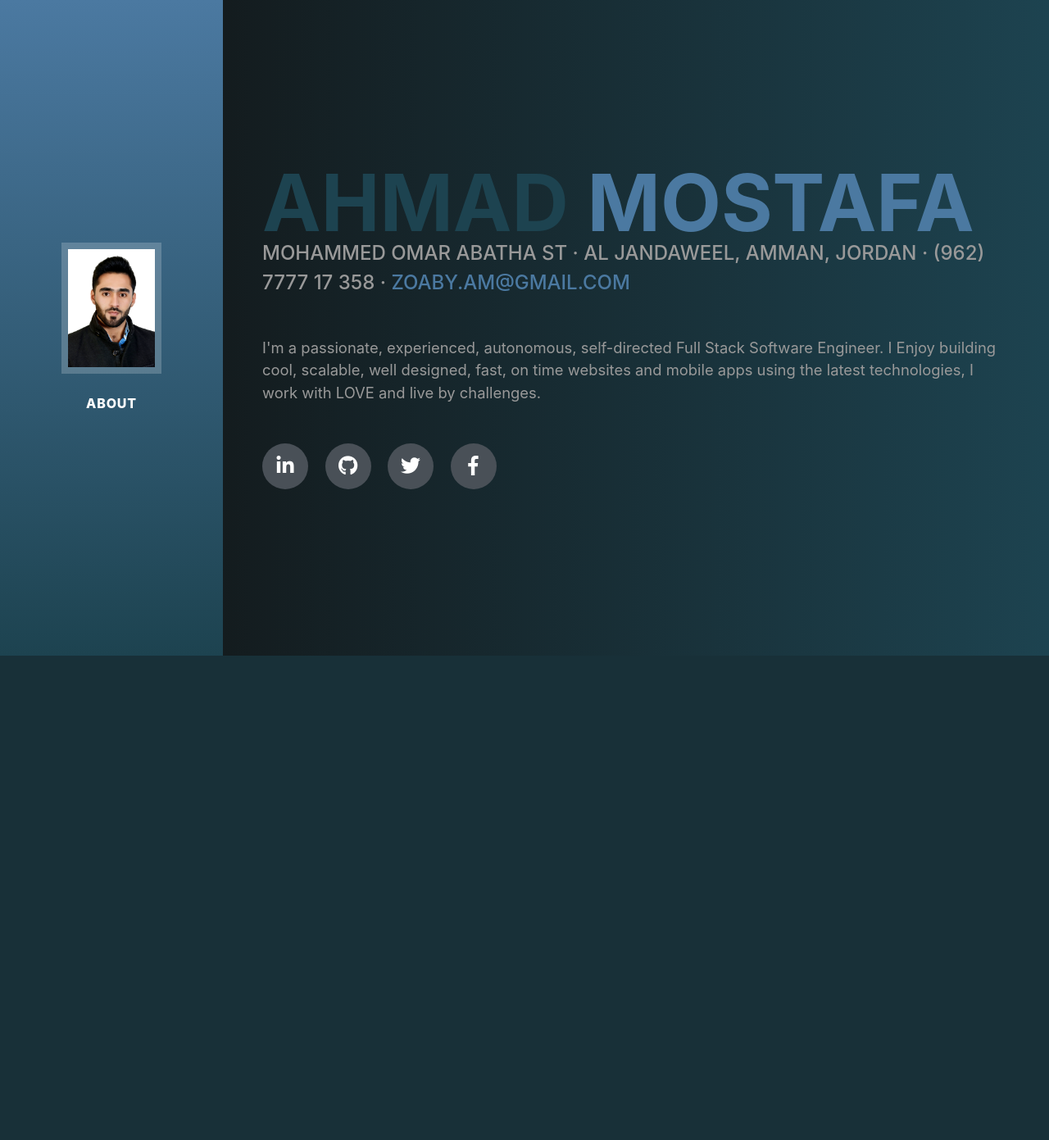
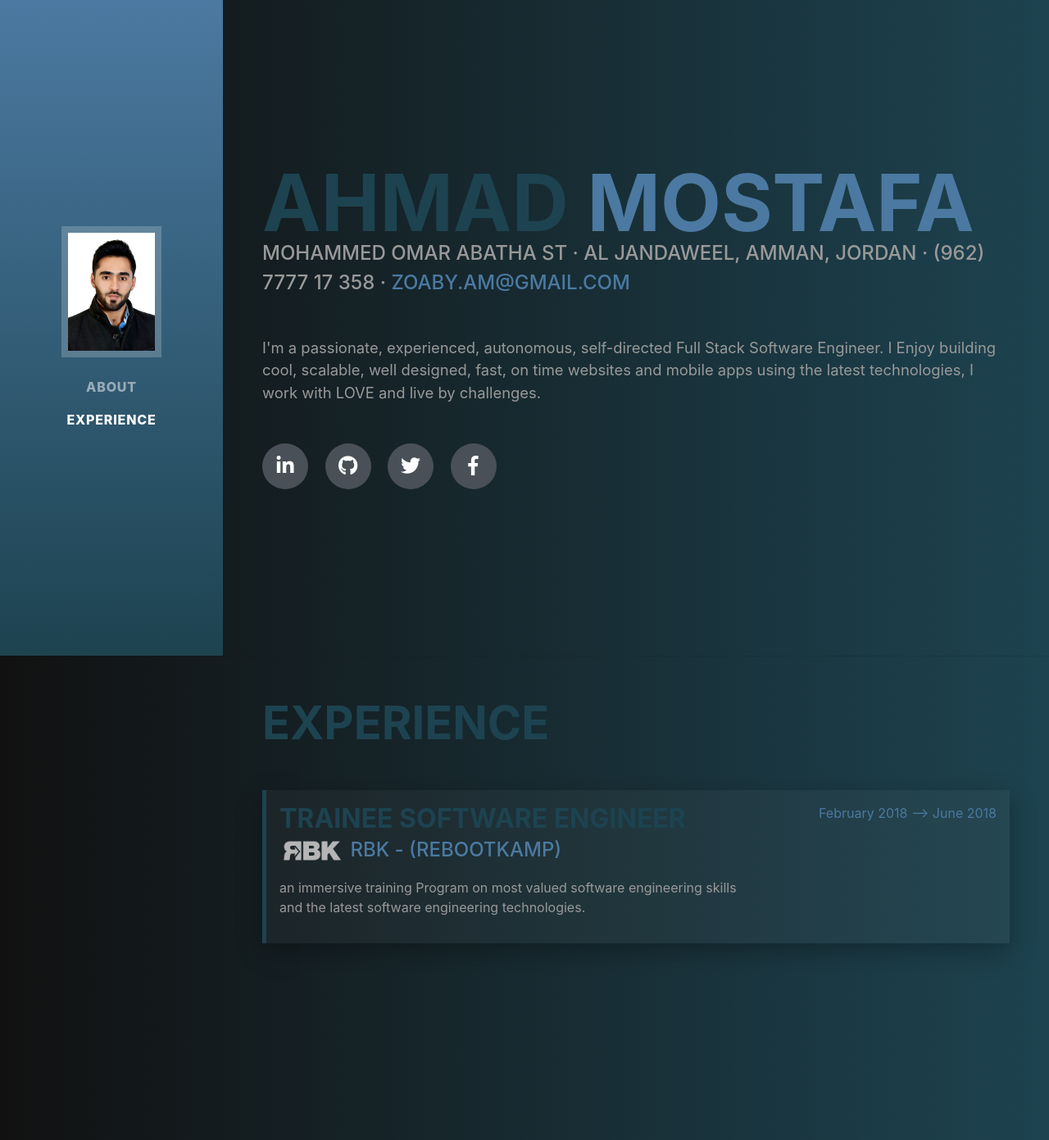
Before and after one commit to wael93/my-portfolio, a Node server app: page / in a window 1280 px wide. Shown: the top 1391 px of the page at 82% size. Before the commit the page ends 800 px from the top, so only its background shows below. Run offline with Node 20, Linux system fonts and the light colour scheme; some libraries are stand-ins or nearby versions; some web fonts are replaced.

Commit message:
FEAT experience item one

```diff
--- a/public/index.html
+++ b/public/index.html
@@ -41,10 +41,10 @@
         <li class="nav-item">
           <a class="nav-link js-scroll-trigger" href="#about">About</a>
         </li>
-        <!-- <li class="nav-item">
+        <li class="nav-item">
           <a class="nav-link js-scroll-trigger" href="#experience">Experience</a>
         </li>
-        <li class="nav-item">
+        <!-- <li class="nav-item">
           <a class="nav-link js-scroll-trigger" href="#education">Education</a>
         </li>
         <li class="nav-item">
@@ -90,7 +90,7 @@
       </div>
     </section>
 
-    <!-- <hr class="m-0">
+    <hr class="m-0">
 
     <section class="resume-section p-3 p-lg-5 d-flex justify-content-center" id="experience">
       <div class="w-100">
@@ -98,62 +98,21 @@
 
         <div class="resume-item d-flex flex-column flex-md-row justify-content-between mb-5">
           <div class="resume-content">
-            <h3 class="mb-0">Senior Web Developer</h3>
-            <div class="subheading mb-3">Intelitec Solutions</div>
-            <p>Bring to the table win-win survival strategies to ensure proactive domination. At the end of the day,
-              going forward, a new normal that has evolved from generation X is on the runway heading towards a
-              streamlined cloud solution. User generated content in real-time will have multiple touchpoints for
-              offshoring.</p>
+            <h3 class="mb-0">Trainee Software Engineer</h3>
+            <div class="subheading mb-3"> <a href=""><img src="images/rbklogo.png" class="logo-100" alt="">
+                RBK - (RebootKamp)</a></div>
+            <p>an immersive training Program on most valued software engineering skills and the latest software
+              engineering technologies.</p>
           </div>
           <div class="resume-date text-md-right">
-            <span class="text-primary">March 2013 - Present</span>
+            <span class="text-primary">February 2018 --> June 2018 </span>
           </div>
         </div>
-
-        <div class="resume-item d-flex flex-column flex-md-row justify-content-between mb-5">
-          <div class="resume-content">
-            <h3 class="mb-0">Web Developer</h3>
-            <div class="subheading mb-3">Intelitec Solutions</div>
-            <p>Capitalize on low hanging fruit to identify a ballpark value added activity to beta test. Override the
-              digital divide with additional clickthroughs from DevOps. Nanotechnology immersion along the information
-              highway will close the loop on focusing solely on the bottom line.</p>
-          </div>
-          <div class="resume-date text-md-right">
-            <span class="text-primary">December 2011 - March 2013</span>
-          </div>
-        </div>
-
-        <div class="resume-item d-flex flex-column flex-md-row justify-content-between mb-5">
-          <div class="resume-content">
-            <h3 class="mb-0">Junior Web Designer</h3>
-            <div class="subheading mb-3">Shout! Media Productions</div>
-            <p>Podcasting operational change management inside of workflows to establish a framework. Taking seamless
-              key performance indicators offline to maximise the long tail. Keeping your eye on the ball while
-              performing a deep dive on the start-up mentality to derive convergence on cross-platform integration.</p>
-          </div>
-          <div class="resume-date text-md-right">
-            <span class="text-primary">July 2010 - December 2011</span>
-          </div>
-        </div>
-
-        <div class="resume-item d-flex flex-column flex-md-row justify-content-between">
-          <div class="resume-content">
-            <h3 class="mb-0">Web Design Intern</h3>
-            <div class="subheading mb-3">Shout! Media Productions</div>
-            <p>Collaboratively administrate empowered markets via plug-and-play networks. Dynamically procrastinate B2C
-              users after installed base benefits. Dramatically visualize customer directed convergence without
-              revolutionary ROI.</p>
-          </div>
-          <div class="resume-date text-md-right">
-            <span class="text-primary">September 2008 - June 2010</span>
-          </div>
-        </div>
-
       </div>
 
     </section>
 
-    <hr class="m-0">
+    <!--    <hr class="m-0">
 
     <section class="resume-section p-3 p-lg-5 d-flex align-items-center" id="education">
       <div class="w-100">
--- a/public/scss/_global.scss
+++ b/public/scss/_global.scss
@@ -83,3 +83,25 @@ p.lead {
     }
   }
 }
+
+
+.subheading {
+
+  .logo-100 {
+    width: 5rem;
+    filter: saturate(0) brightness(250%);
+  }
+
+  a:hover {
+    text-decoration: none;
+  }
+}
+
+.subheading:hover {
+  .logo-100 {
+    filter: unset;
+    transform: scale(1.1);
+    transition: .3s ease;
+
+  }
+}
--- a/public/scss/_resume-item.scss
+++ b/public/scss/_resume-item.scss
@@ -2,16 +2,32 @@ section.resume-section {
   padding-top: 5rem !important;
   padding-bottom: 5rem !important;
   max-width: 75rem;
+
   .resume-item {
+    border-left: 5px solid #1D4350;
+    padding: 1rem;
+    background: rgba($color: #aaa, $alpha: 0.05);
+    box-shadow: 0px 10px 30px rgba($color: #000000, $alpha: 0.3);
+    cursor: default;
+    transition: all .3s ease;
+
+    &:hover {
+      transform: scale(1.02);
+      box-shadow: 0px 10px 50px rgba($color: #000000, $alpha: 0.5);
+    }
+
     .resume-content {}
+
     .resume-date {
       min-width: none;
     }
   }
 }
+
 @media (min-width: 768px) {
   section.resume-section {
     min-height: 100vh;
+
     .resume-item {
       .resume-date {
         min-width: 18rem;
@@ -19,6 +35,7 @@ section.resume-section {
     }
   }
 }
+
 @media (min-width: 992px) {
   section.resume-section {
     padding-top: 3rem !important;
--- a/public/styles/resume.css
+++ b/public/styles/resume.css
@@ -79,6 +79,25 @@ p.lead {
   color: #4B79A1;
 }
 
+.subheading .logo-100 {
+  width: 5rem;
+  -webkit-filter: saturate(0) brightness(250%);
+          filter: saturate(0) brightness(250%);
+}
+
+.subheading a:hover {
+  text-decoration: none;
+}
+
+.subheading:hover .logo-100 {
+  -webkit-filter: unset;
+          filter: unset;
+  -webkit-transform: scale(1.1);
+          transform: scale(1.1);
+  -webkit-transition: .3s ease;
+  transition: .3s ease;
+}
+
 #sideNav {
   background: -webkit-gradient(linear, left top, left bottom, from(#4B79A1), to(#1D4350));
   background: linear-gradient(#4B79A1, #1D4350);
@@ -156,6 +175,24 @@ section.resume-section {
   max-width: 75rem;
 }
 
+section.resume-section .resume-item {
+  border-left: 5px solid #1D4350;
+  padding: 1rem;
+  background: rgba(170, 170, 170, 0.05);
+  -webkit-box-shadow: 0px 10px 30px rgba(0, 0, 0, 0.3);
+          box-shadow: 0px 10px 30px rgba(0, 0, 0, 0.3);
+  cursor: default;
+  -webkit-transition: all .3s ease;
+  transition: all .3s ease;
+}
+
+section.resume-section .resume-item:hover {
+  -webkit-transform: scale(1.02);
+          transform: scale(1.02);
+  -webkit-box-shadow: 0px 10px 50px rgba(0, 0, 0, 0.5);
+          box-shadow: 0px 10px 50px rgba(0, 0, 0, 0.5);
+}
+
 section.resume-section .resume-item .resume-date {
   min-width: none;
 }
```
Also changed, not shown: public/images/rbklogo.png (added), 1 other file.
